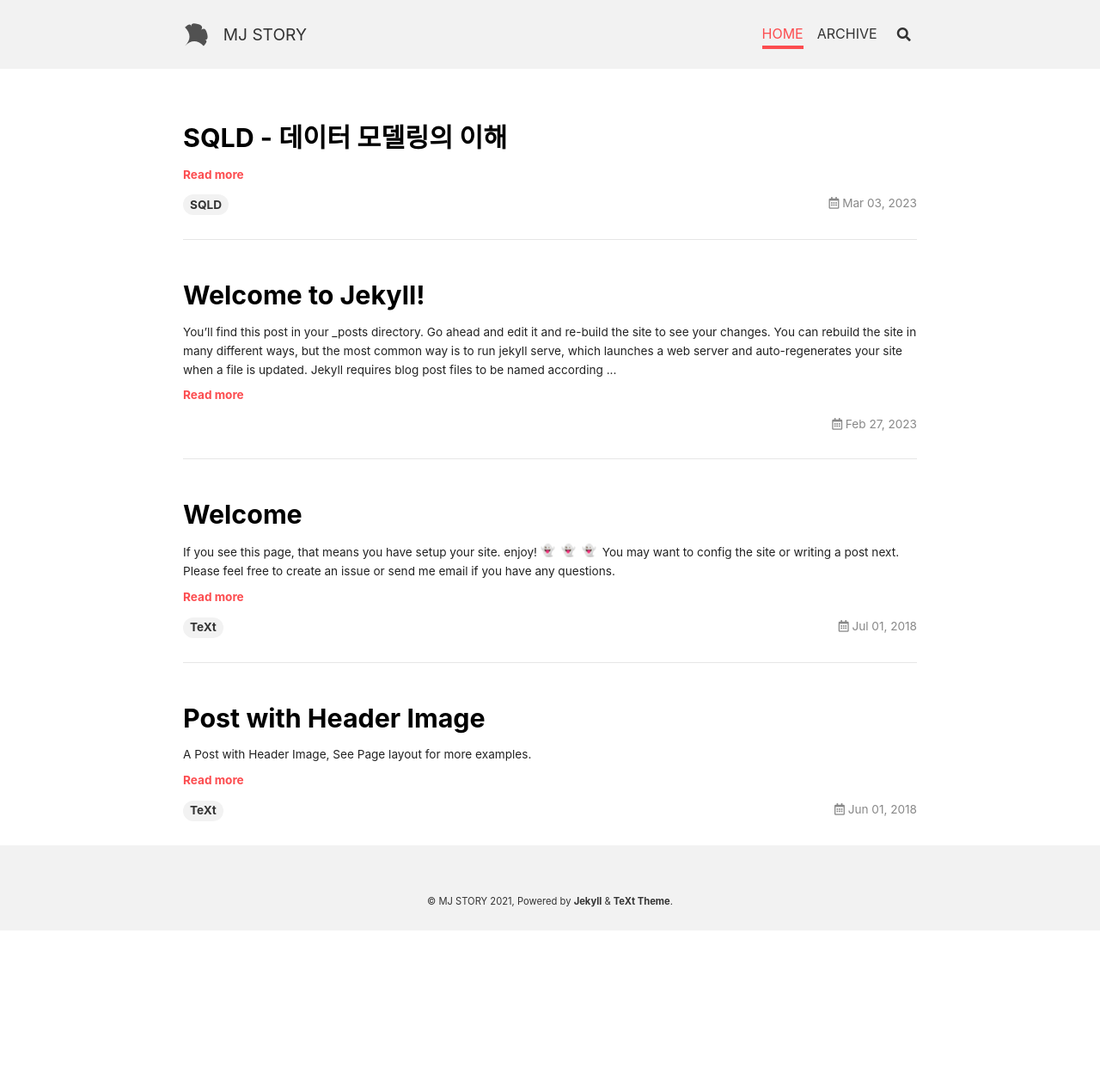
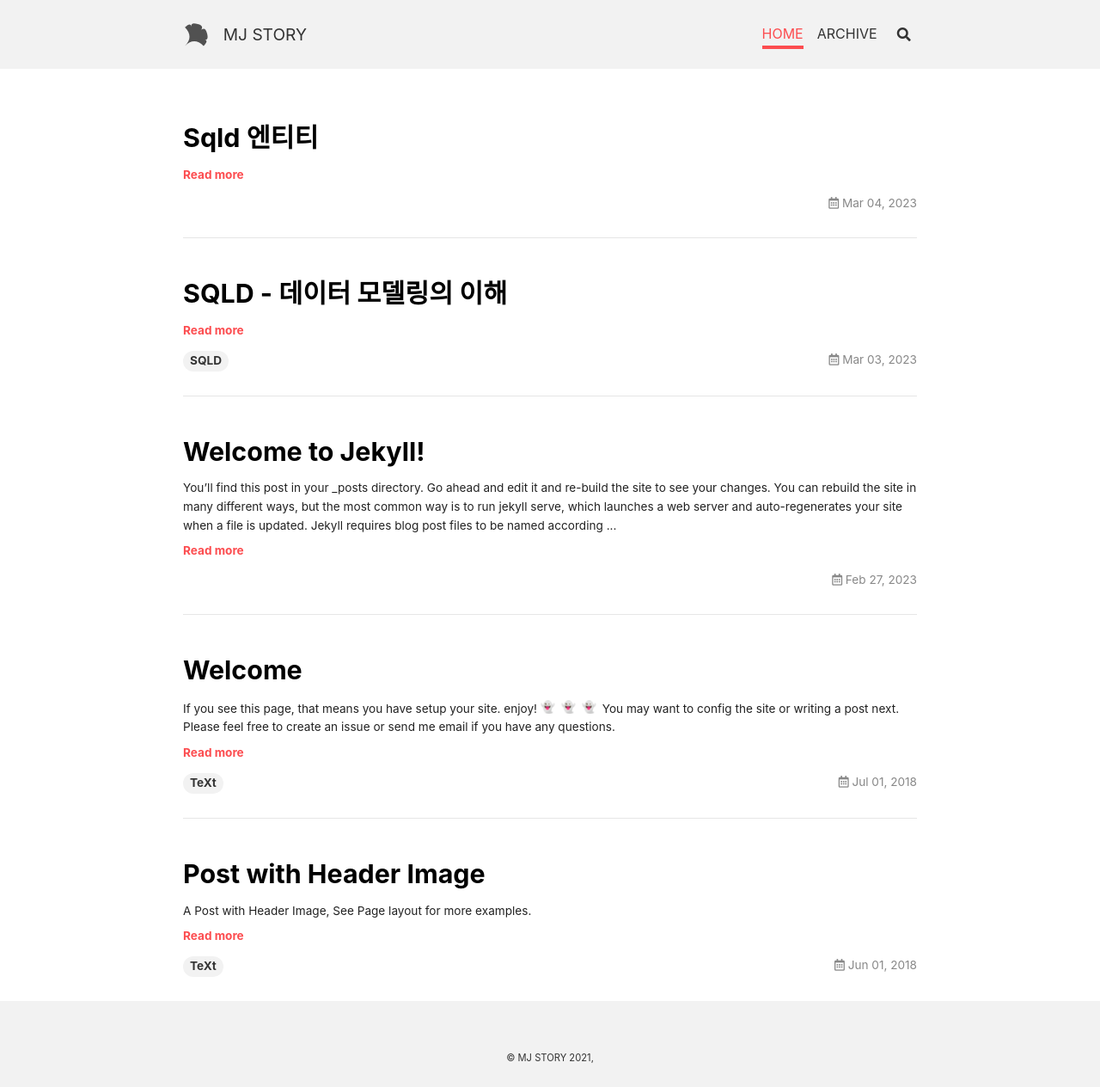
Before and after one commit to cloudnine-mj/cloudnine-mj.github.io, a Jekyll site: the page built from index.html, in a window 1280 px wide. Shown: the whole page at 86% size. Built offline with Jekyll 4.4.1, drawn with Linux system fonts in a browser that asks for light colours; nearby versions of some CDN libraries; emoji names are drawn with the system emoji font; the list of posts is cut into pages by our own code; before the commit the page ends 1082 px from its top, so only the background shows below that.

Commit message:
change locale.yml footer.html

```diff
--- a/_data/locale.yml
+++ b/_data/locale.yml
@@ -164,6 +164,6 @@ tr: &TR
   FOLLOW_US               : "Bizi [NAME] üzerinden takip edin."
   EMAIL_ME                : "Bana email ile ulaşın."
   EMAIL_US                : "Bize email ile ulaşın."
-  COPYRIGHT_DATES         : "2021"
+  COPYRIGHT_DATES         : "2023"
 
 # @end locale config
--- a/_includes/footer.html
+++ b/_includes/footer.html
@@ -29,9 +29,7 @@
         {%- include snippets/get-locale-string.html key='COPYRIGHT_DATES' -%}
         {%- assign _locale_copyright_dates = __return -%}
         © {{ site.title }} {{ _locale_copyright_dates }},
-        Powered by <a title="Jekyll is a simple, blog-aware, static site generator." href="http://jekyllrb.com/">Jekyll</a> & <a
-        title="TeXt is a super customizable Jekyll theme." href="https://github.com/kitian616/jekyll-TeXt-theme">TeXt Theme</a>.
-      </div>
+       </div>
     </div>
   </div>
 </footer>
```
Also changed, not shown: _data/_locale.yml (added), _posts/2023-03-04-SQLD-엔티티.md (added).
